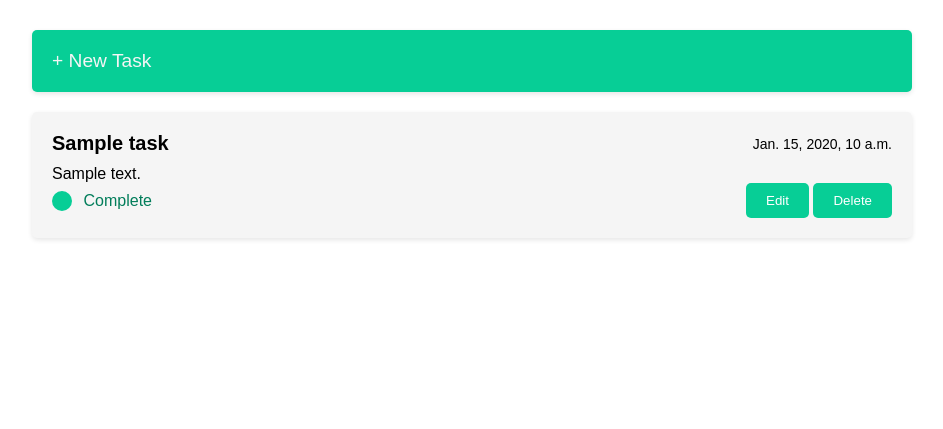
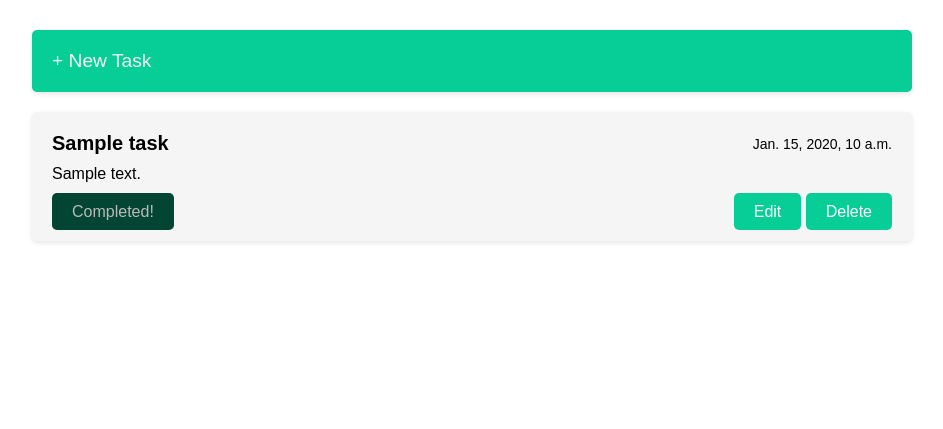
Before and after one commit to soovuh/Django-Task-List, a Django app: page /tasks/list/ in a window 1280 px wide. Shown: the part 72-501 px from the top of the page, without its empty margins (168-1111 px from the left). Run offline with Django 4.2, Linux system fonts and the light colour scheme; a user stored in the database is signed in; tables that the repository leaves empty hold one stand-in row (values such as "Sample post").

Commit message:
Created edit, delete, complete views

```diff
--- a/django_project/tasks/static/tasks/style.css
+++ b/django_project/tasks/static/tasks/style.css
@@ -56,16 +56,10 @@
   align-items: center;
   justify-content: space-between;
   gap: 10px;
+  margin-top: 20px;
 }
 
-.task-complete {
-  appearance: none;
-  width: 20px;
-  height: 20px;
-  border: 2px solid #ccc;
-  border-radius: 50%;
-  cursor: pointer;
-}
+
 
 .task-complete:checked {
   background-color: #07ce96;
@@ -76,7 +70,8 @@
   color: #027d5a;
 }
 
-.task-actions button {
+.actions a {
+  text-decoration: none;
   background-color: #07ce96;
   color: #fff;
   border: none;
@@ -85,21 +80,36 @@
   cursor: pointer;
 }
 
-.task-actions button:hover {
+.actions a:hover {
   background-color: #027d5a;
 }
 
-.task-actions button:active {
+.task-actions a:active {
   background-color: #027d5a;
 }
 
-.check {
-    display: flex;
-    align-items: center;
-    justify-content: space-between;
-    width: 100px;
+.task-complete {
+  text-decoration: none;
+  background-color: #07ce96;
+  color: #fff;
+  border: none;
+  border-radius: 5px;
+  padding: 10px 20px;
+  cursor: pointer;
 }
 
-.check label:hover {
-    cursor: pointer;
+.task-complete:hover {
+  background-color: #027d5a;
 }
+
+.task-complete:active {
+  background-color: #027d5a;
+}
+
+.completed {
+  background-color: #024532;
+  color: #bababa;
+  border: none;
+  border-radius: 5px;
+  padding: 10px 20px;
+}
--- a/django_project/tasks/templates/tasks/list.html
+++ b/django_project/tasks/templates/tasks/list.html
@@ -17,12 +17,15 @@
                     <p class="task-description">{{task.description}}</p>
                     <div class="task-actions">
                         <span class="check">
-                            <input type="checkbox" id="{{task.id}}" class="task-complete" {% if task.is_complete %}checked{% endif %}>
-                            <label for="{{task.id}}">Complete</label>
+                            {% if task.is_complete %}
+                                <span class="completed"> Completed! </span>
+                            {% else %}
+                                <a href="{% url 'tasks:complete' task.id %}" class='task-complete'>Complete</a>
+                            {% endif %}
                         </span>
-                        <span>
-                            <button class="task-edit">Edit</button>
-                            <button class="task-delete">Delete</button>
+                        <span class="actions">
+                            <a href="{% url 'tasks:edit' task.id %}" class="task-edit">Edit</a>
+                            <a href="{% url 'tasks:delete' task.id %}" class="task-delete">Delete</a>
                         </span>
                     </div>
                 </div>
--- a/django_project/tasks/urls.py
+++ b/django_project/tasks/urls.py
@@ -6,5 +6,7 @@ app_name = 'tasks'
 urlpatterns = [
     path('list/', views.list, name='list'),
     path('new/', views.new_task, name='new'),
-    path('update_task/', views.update_task, name='update_task'),
+    path('<int:pk>/delete/', views.delete_task, name='delete'),
+    path('<int:pk>/complete/', views.complete_task, name='complete'),
+    path('<int:pk>/edit/', views.edit_task, name='edit'),
 ]
--- a/django_project/tasks/views.py
+++ b/django_project/tasks/views.py
@@ -1,4 +1,4 @@
-from django.shortcuts import render, redirect, get_list_or_404
+from django.shortcuts import render, redirect, get_object_or_404
 from django.contrib.auth.decorators import login_required
 from django.http import JsonResponse
 
@@ -15,16 +15,6 @@ def list(request):
         'tasks' : user_tasks,
     })
 
-@login_required
-def update_task(request):
-    if request.method == 'POST' and request.is_ajax():
-        task_id = request.POST.get('task_id')
-        is_complete = request.POST.get('is_complete')
-        task = Task.objects.get(id=task_id)
-        task.is_complete = (is_complete == 'true')
-        task.save()
-        return JsonResponse({'success': True})
-    return JsonResponse({'success': False})
 
 @login_required
 def new_task(request):
@@ -40,3 +30,39 @@ def new_task(request):
     return render(request, 'tasks/new.html', {
         'form': form
     })
+
+
+@login_required
+def complete_task(request, pk):
+    task = get_object_or_404(Task, pk=pk, created_by=request.user)
+
+    task.is_complete = True
+    task.save()
+
+    return redirect('tasks:list')
+
+
+@login_required
+def edit_task(request, pk):
+    task = get_object_or_404(Task, pk=pk, created_by=request.user)
+
+    if request.method =='POST':
+        form = EditTaskForm(request.POST, request.FILES, instance=task)
+
+        if form.is_valid():
+            form.save()
+            return redirect('tasks:list')
+    else:
+        form = EditTaskForm(instance=task)
+
+    return render(request, 'tasks/new.html', {
+        'form': form
+    })
+
+
+@login_required
+def delete_task(request, pk):
+    task = get_object_or_404(Task, pk=pk, created_by=request.user)
+    task.delete()
+
+    return redirect('tasks:list')
```
